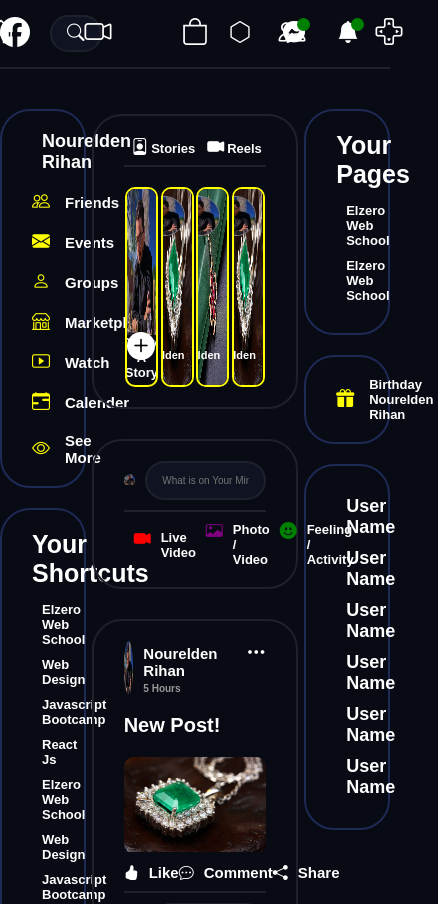
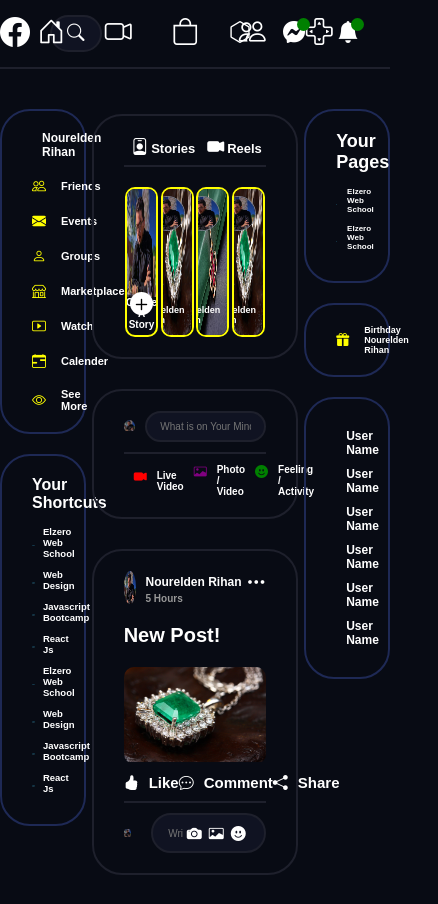
Before and after one commit to NoureldenRihan/Stylized-Facebook, a React (Create React App) app: page / in a window 390 px wide. Shown: the top 904 px of the page, 438 px wide, since content can reach past the window. Built offline with nearby package versions, Linux system fonts and the light colour scheme.

Commit message:
Added responsiveness for medium sized devices.

```diff
--- a/src/components/MiniProfile/MiniProfile.module.css
+++ b/src/components/MiniProfile/MiniProfile.module.css
@@ -44,3 +44,20 @@
 .sideItems h2 {
   font-size: 1.5rem;
 }
+
+@media (max-width: 992px) {
+  .picture {
+    width: 25%;
+  }
+  .pictureArea h2 {
+    font-size: 1.2rem;
+  }
+
+  .sideItems i {
+    font-size: 1.4rem;
+  }
+
+  .sideItems h2 {
+    font-size: 1.1rem;
+  }
+}
--- a/src/components/Navbar/Navbar.module.css
+++ b/src/components/Navbar/Navbar.module.css
@@ -64,6 +64,12 @@
   padding: 0 35px;
 }
 
+@media (max-width: 992px) {
+  .feedIcon {
+    padding: 0 20px;
+  }
+}
+
 .feedIcon i {
   position: relative;
   display: block;
@@ -124,6 +130,12 @@
   margin: 0 0 0 15px;
 }
 
+@media (max-width: 992px) {
+  .profile {
+    width: 30%;
+  }
+}
+
 .profilePic img {
   width: 100%;
   height: 100%;
--- a/src/components/Post/Post.module.css
+++ b/src/components/Post/Post.module.css
@@ -34,6 +34,16 @@
 .header i {
   cursor: pointer;
   font-size: 2rem;
+}
+
+@media (max-width: 992px) {
+  .imgHolder {
+    width: 10%;
+  }
+
+  .infoHolder h2 {
+    font-size: 1.2rem;
+  }
 }
 
 .body {
--- a/src/components/PostArea/PostArea.module.css
+++ b/src/components/PostArea/PostArea.module.css
@@ -54,3 +54,19 @@
 .option h2 {
   font-size: 1.3rem;
 }
+
+@media (max-width: 992px) {
+  .holder input {
+    border-radius: 30px;
+    padding: 8px 13px;
+  }
+
+  .option i {
+    font-size: 1.3rem;
+    padding: 0 10px;
+  }
+
+  .option h2 {
+    font-size: 1rem;
+  }
+}
--- a/src/components/RightSidebar/RightSidebar.module.css
+++ b/src/components/RightSidebar/RightSidebar.module.css
@@ -79,3 +79,33 @@
 .friendName {
   font-size: 1.8rem;
 }
+
+@media (max-width: 992px) {
+  .pagesHeader {
+    font-size: 1.8rem;
+  }
+  .pagePic {
+    width: 50%;
+  }
+
+  .pageName {
+    width: 50%;
+    font-size: 0.8rem;
+  }
+
+  .events i {
+    font-size: 1.3rem;
+  }
+
+  .events h2 {
+    font-size: 0.9rem;
+  }
+
+  .picture {
+    width: 25%;
+  }
+
+  .friendName {
+    font-size: 1.2rem;
+  }
+}
--- a/src/components/Shortcuts/Shortcuts.module.css
+++ b/src/components/Shortcuts/Shortcuts.module.css
@@ -28,3 +28,17 @@
   width: 60%;
   font-size: 1.3rem;
 }
+
+@media (max-width: 992px) {
+  .shortcutHeader {
+    font-size: 1.6rem;
+  }
+  .shortcutPic {
+    width: 50%;
+    margin-right: 8px;
+  }
+  .shortcutName {
+    width: 50%;
+    font-size: 0.95rem;
+  }
+}
--- a/src/components/Stories/Stories.module.css
+++ b/src/components/Stories/Stories.module.css
@@ -81,6 +81,24 @@
   margin-bottom: 5px;
 }
 
+@media (max-width: 992px) {
+  .createStory {
+    width: 23%;
+    height: 150px;
+  }
+
+  .createStory i {
+    font-size: 2.3rem;
+    width: 23px;
+    height: 23px;
+    bottom: 20px;
+  }
+
+  .createStory h2 {
+    font-size: 1rem;
+  }
+}
+
 .stories {
   display: flex;
   flex-direction: row;
@@ -126,3 +144,20 @@
   margin-bottom: 5px;
   font-size: 1.1rem;
 }
+
+@media (max-width: 992px) {
+  .story {
+    width: 23%;
+    height: 150px;
+  }
+
+  .user {
+    width: 35px;
+    height: 35px;
+  }
+
+  .userName {
+    margin-bottom: 3px;
+    font-size: 0.9rem;
+  }
+}
```
